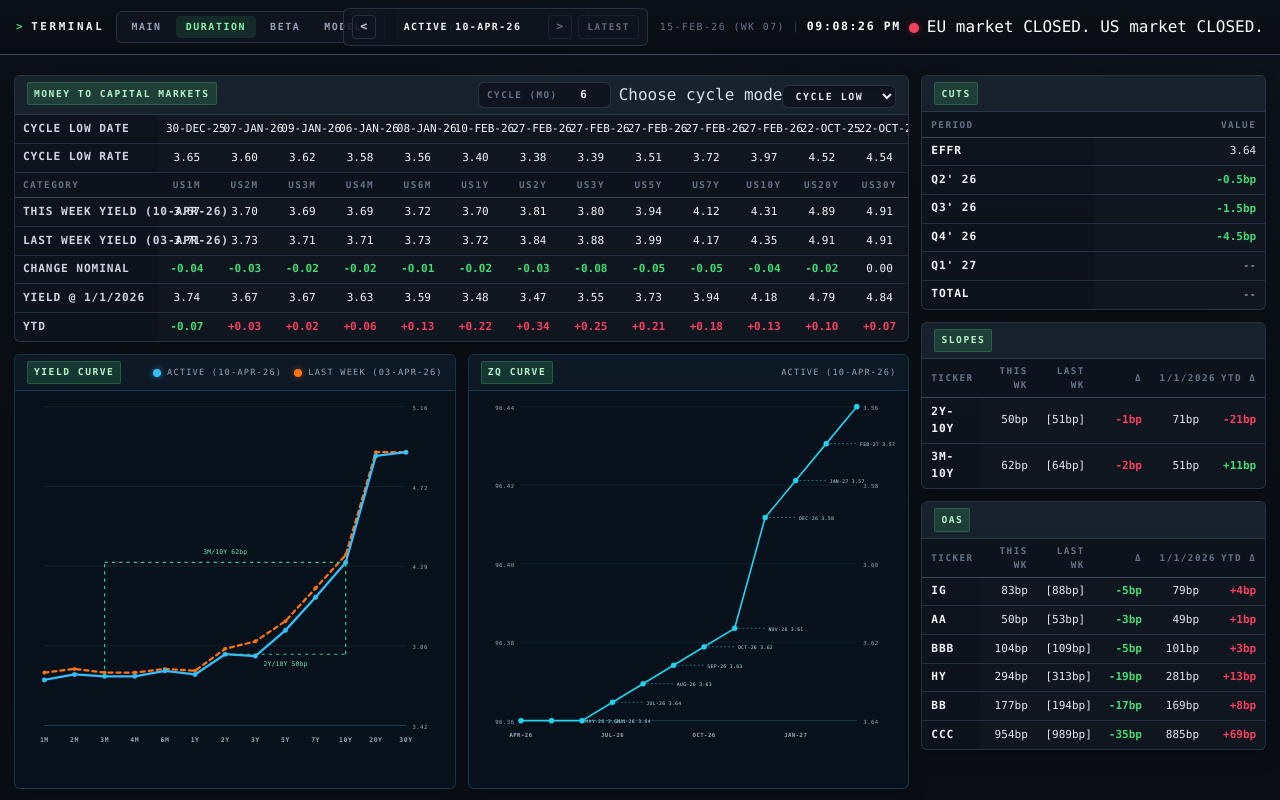
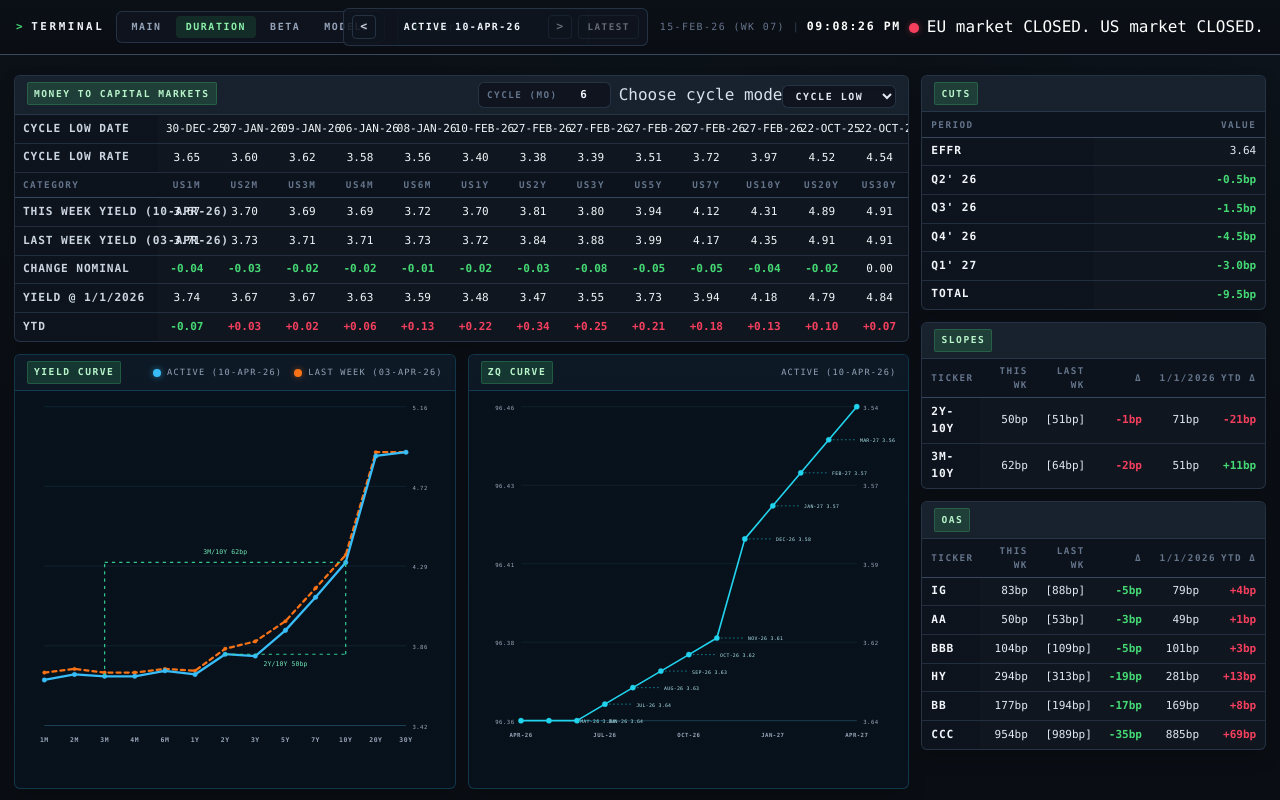
Before and after one commit to theodorhogan/website_portfolio, a React (Vite) app: page /duration in a window 1280 px wide. Built offline with nearby package versions, Linux system fonts and the light colour scheme.

Commit message:
Update wk 15

```diff
--- a/src/components/FedFutures.tsx
+++ b/src/components/FedFutures.tsx
@@ -81,8 +81,9 @@ export function FedFutures() {
       };
     }
 
+    const maxSequence = Math.max(0, ...snapshot.contracts.map((contract) => contract.sequence));
     const contractsBySequence = new Map(snapshot.contracts.map((contract) => [contract.sequence, contract]));
-    const orderedContracts = Array.from({ length: 12 }, (_, idx) => contractsBySequence.get(idx + 1) ?? null);
+    const orderedContracts = Array.from({ length: maxSequence }, (_, idx) => contractsBySequence.get(idx + 1) ?? null);
     const priceValues = orderedContracts
       .map((contract) => (contract ? contract.price : null))
       .filter((value): value is number => value !== null);
@@ -105,7 +106,8 @@ export function FedFutures() {
     const plotWidth = plotRight - plotLeft;
     const plotHeight = plotBottom - plotTop;
 
-    const xForIndex = (index: number) => plotLeft + (index / 11) * plotWidth;
+    const xForIndex = (index: number) =>
+      plotLeft + (index / Math.max(orderedContracts.length - 1, 1)) * plotWidth;
     const yForValue = (value: number) =>
       plotBottom - ((value - domain.min) / Math.max(domain.max - domain.min, 0.0001)) * plotHeight;
 
--- a/src/data/marketData.ts
+++ b/src/data/marketData.ts
@@ -295,7 +295,7 @@ function parseFedFutures(rawCsv: string) {
 
     if (category !== "future") continue;
     if (!Number.isFinite(excelDate) || !Number.isFinite(price) || !Number.isFinite(sequence)) continue;
-    if (sequence < 1 || sequence > 12) continue;
+    if (sequence < 1) continue;
 
     const time = toExcelUtcTime(excelDate);
     const rowMap = snapshotsMap.get(time) ?? new Map<number, FedFutureContract>();
```
Also changed, not shown: src/content/econcalendar/economic-calendar.csv, src/content/pricedatabase/pricetoearnings.csv.
